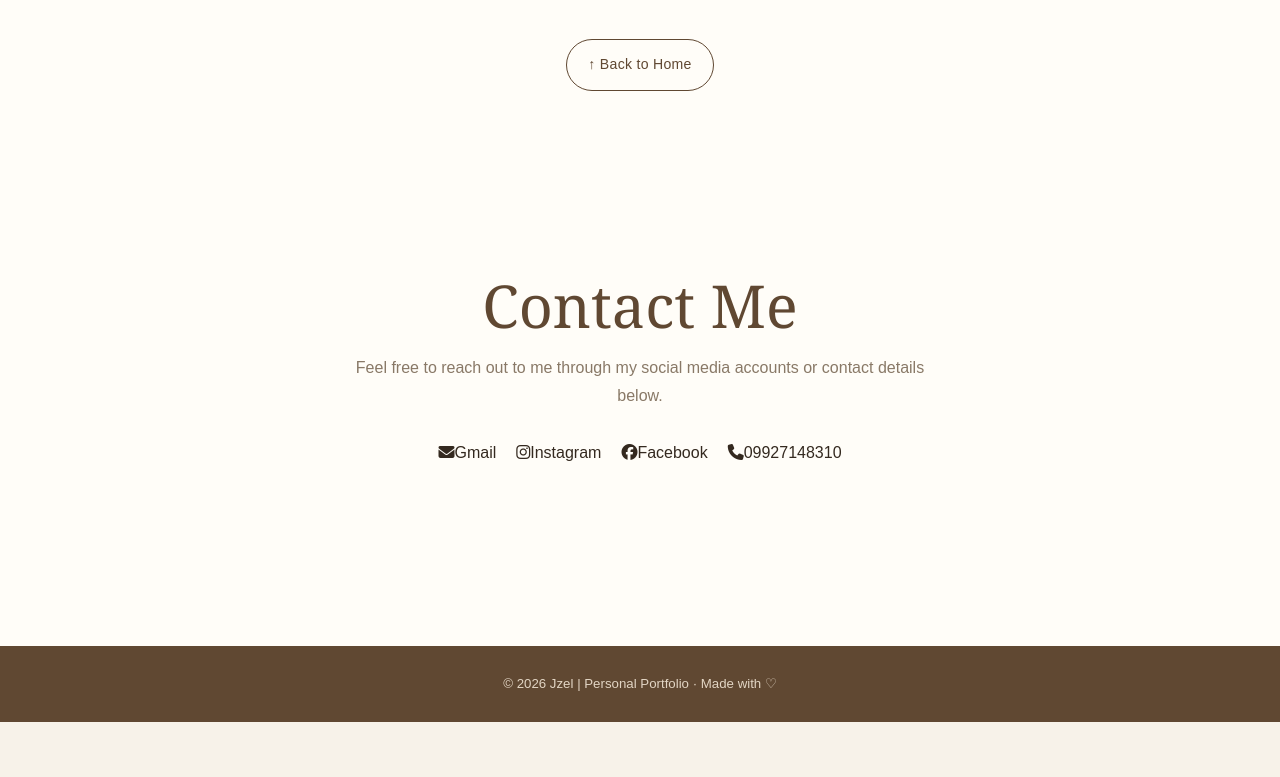
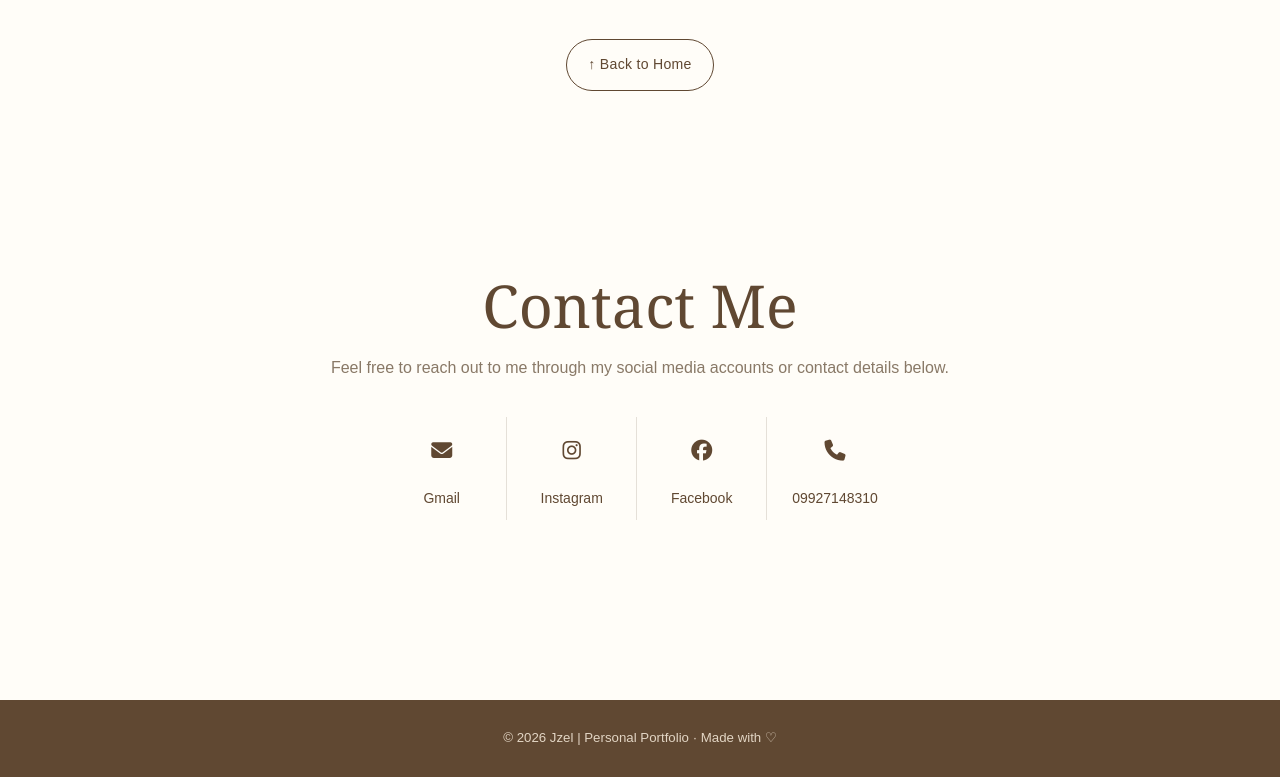
Before and after one commit to jzelbautista/jzel, a plain HTML site: page index.html in a window 1280 px wide. Shown: the part 7076-7853 px from the top of the page. Before the commit the page ends 7798 px from the top, so only its background shows below. Drawn offline with Linux system fonts and the light colour scheme.

Commit message:
Refactor contact details styles for better layout
Updated styles for contact details section, including layout adjustments and hover effects.

```diff
--- a/index.html
+++ b/index.html
@@ -429,7 +429,8 @@
 
 <style>
 
-/* Bottom Contact Details */
+
+/* Minimalist Contact Links */
 .contact-details {
     width: 100%;
     padding: 80px 20px;
@@ -444,26 +445,93 @@
 
 .contact-details p {
     text-align: center;
-    margin: 0 auto 30px;
-    max-width: 600px;
+    margin: 0 auto 35px;
 }
 
-.contact-details .contact-container {
+.contact-container {
     display: flex;
     justify-content: center;
     align-items: center;
     flex-wrap: wrap;
-    gap: 20px;
-    margin: 0 auto;
-    width: 100%;
+    margin: 30px auto 0;
+    gap: 0;
 }
 
-.contact-details .contact-item {
+.contact-item {
+    display: flex;
+    flex-direction: column;
+    align-items: center;
+    justify-content: center;
+    gap: 12px;
+    min-width: 130px;
+    padding: 10px 25px;
+    color: var(--brown);
+    text-decoration: none;
+    border-right: 1px solid var(--line);
+    cursor: pointer;
+    transition: all 0.3s ease;
+}
+
+.contact-item:last-child {
+    border-right: none;
+}
+
+.contact-item i {
+    width: 48px;
+    height: 48px;
     display: flex;
     justify-content: center;
     align-items: center;
+    font-size: 21px;
+    border-radius: 50%;
+    transition: all 0.3s ease;
 }
 
+.contact-item span {
+    font-size: 14px;
+    transition: all 0.3s ease;
+}
+
+/* Hover effect */
+.contact-item:hover i {
+    background: var(--brown);
+    color: var(--cream);
+    transform: translateY(-5px);
+    box-shadow: 0 5px 15px rgba(80, 55, 35, 0.18);
+}
+
+.contact-item:hover span {
+    color: var(--brown);
+    letter-spacing: 0.5px;
+}
+
+/* Click effect */
+.contact-item:active i {
+    transform: scale(0.9);
+}
+
+/* Keyboard accessibility */
+.contact-item:focus-visible {
+    outline: 2px solid var(--brown);
+    outline-offset: 5px;
+    border-radius: 8px;
+}
+
+/* Mobile responsive */
+@media (max-width: 600px) {
+    .contact-container {
+        gap: 15px 0;
+    }
+
+    .contact-item {
+        min-width: 50%;
+        padding: 15px 10px;
+    }
+
+    .contact-item:nth-child(2) {
+        border-right: none;
+    }
+}
   </style>
   </main>
 
```
